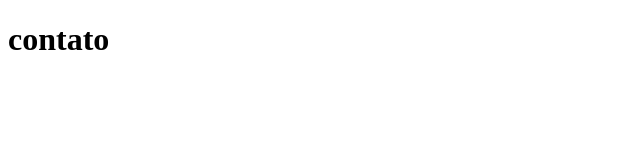
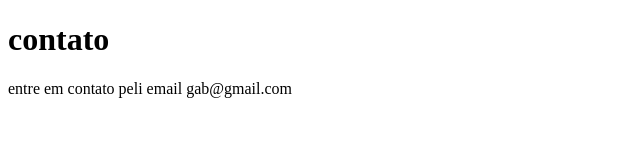
Before and after one commit to sup3rbi3l/sistema-de-cadastro, a plain HTML site: page contato.html in a window 1280 px wide. Shown: the whole page, without its empty margins (0-640 px from the left). Drawn offline with Linux system fonts and the light colour scheme.

Commit message:
adicionando email

```diff
--- a/contato.html
+++ b/contato.html
@@ -7,5 +7,6 @@
 </head>
 <body>
     <h1>contato</h1>
+    <p>entre em contato peli email gab@gmail.com  </p>
 </body>
 </html>
```
